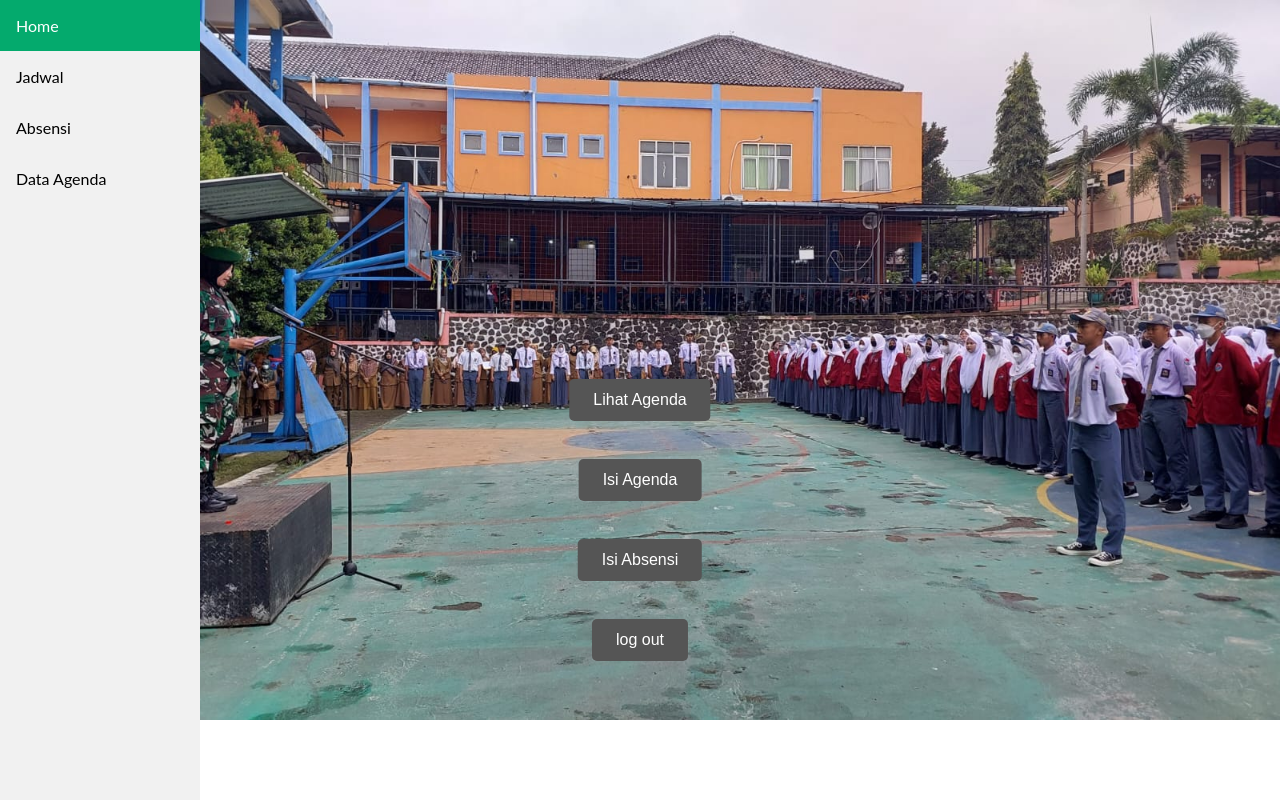
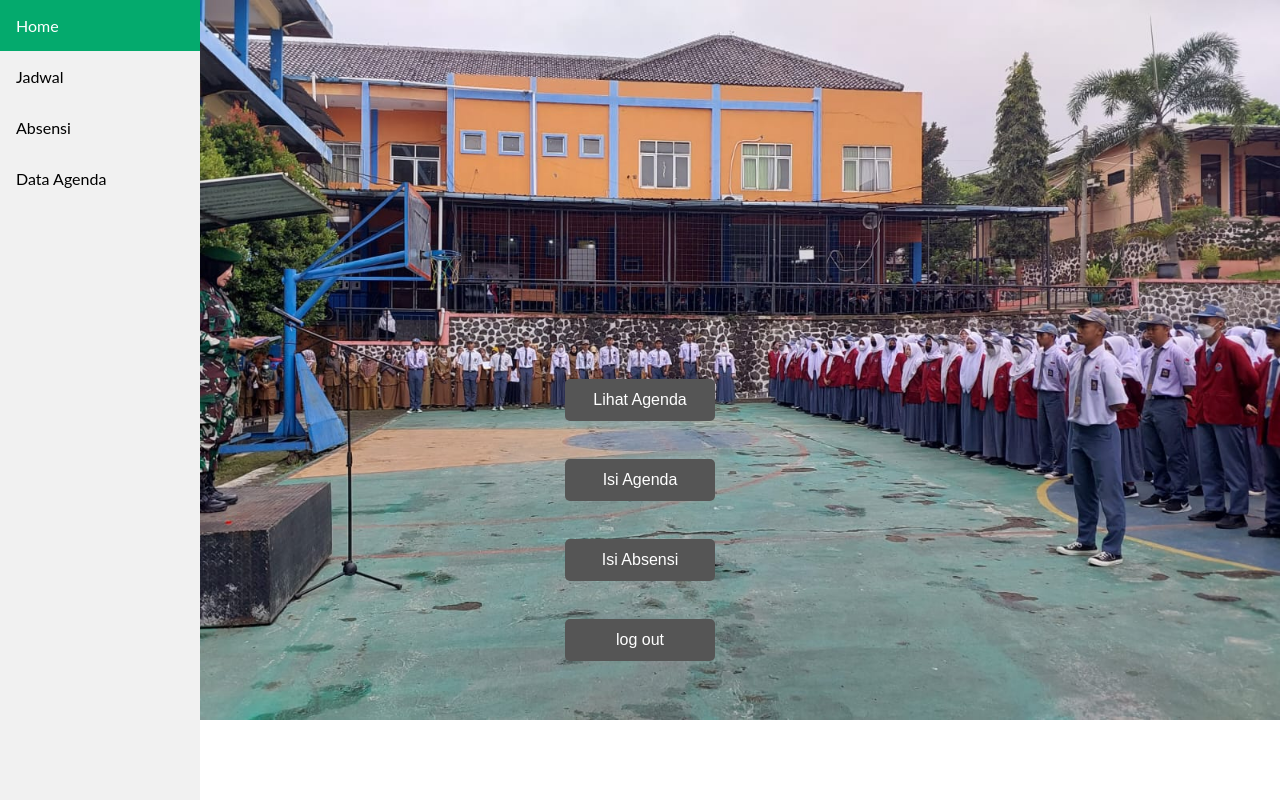
Before and after one commit to irfanmhdk/agenda, a PHP site: page /beranda.php?id=1 in a window 1280 px wide. Run offline with PHP 8.4, Linux system fonts and the light colour scheme.

Commit message:
tampilan

```diff
--- a/agenda/beranda.php
+++ b/agenda/beranda.php
@@ -32,11 +32,12 @@
   background-color: #555;
   color: white;
   font-size: 16px;
-  padding: 12px 24px;
+  padding: 12px 12px;
   border: none;
   cursor: pointer;
   border-radius: 5px;
   text-align: center;
+  width: 150px;
 }
 .btn1 {
   position: absolute;
@@ -52,6 +53,7 @@
   cursor: pointer;
   border-radius: 5px;
   text-align: center;
+  width: 150px;
 }
 .container .btn:hover {
   background-color: black;
@@ -70,6 +72,7 @@
   cursor: pointer;
   border-radius: 5px;
   text-align: center;
+  width: 150px;
 }
 .btn3 {
   position: absolute;
@@ -85,7 +88,17 @@
   cursor: pointer;
   border-radius: 5px;
   text-align: center;
+  width: 150px;
 }
+  .container .btn1:hover {
+    background-color: black;
+  }
+  .container .btn2:hover {
+    background-color: black;
+  }
+  .container .btn3:hover {
+    background-color: black;
+  }
 
         </style>
 </head>
--- a/agenda/verifikasi.php
+++ b/agenda/verifikasi.php
@@ -93,7 +93,7 @@
                 <td><?= $row["tgl"];?></td>
                 <td><?= $row["jam_ke"];?></td>
                 <td><?= $row["evaluasi"];?></td>
-                <td><a href="#" style="text-decoration: none;"><button class="btn"><?= $row["verifikasi"];?></button></a></td>
+                <td><a href="#?id=<?= $row["id_agenda"]; ?>" style="text-decoration: none;"><button class="btn"><?= $row["verifikasi"];?></button></a></td>
             </tr>
             <?php endforeach ;
             ?>
```
